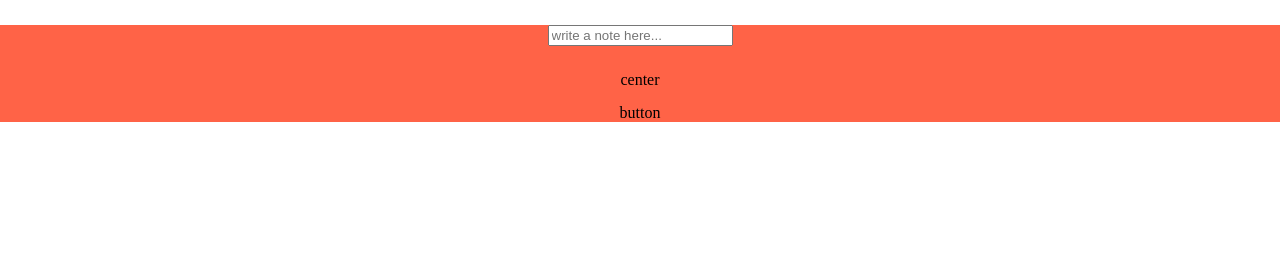
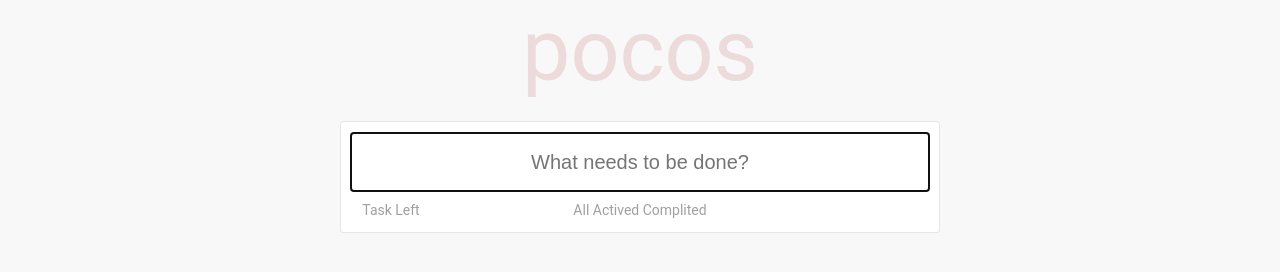
Before and after one commit to mastrosimone/todo-app-client, a website: page index.html in a window 1280 px wide. Drawn offline with nearby package versions, Linux system fonts and the light colour scheme; no server answers.

Commit message:
19 giugno

```diff
--- a/assets/css/style.css
+++ b/assets/css/style.css
@@ -5,10 +5,10 @@
 html, body {
     margin: 0;
     padding: 0;
+    font-family: 'Indie Flower', cursive;
+    background-color: #f8f8f8;
 }
-
 .TodoApp {
-    background-color: tomato; /* ;) tomato */
 }
 div#big {
     margin: auto;
@@ -16,8 +16,67 @@ div#big {
     text-align: center;
 }
 div#center {
-    margin: 15px 0;
+    margin: auto;
+    width: 600px;
 }
 div#top {
     margin: 25px 0;
 }
+div#top {
+    margin: 10px 0;
+}
+.div_class {
+    min-height: 50px;
+}
+input.checkbox {
+    float: left;
+    size: 16px;
+    height: 25px;
+    width: 25px;
+    margin: 15px 0px 20px 20px;
+}
+div#center {
+    min-height: 0px;
+}
+div#container {
+    margin: auto;
+    background-color: #fff;
+    border: 1px solid #e6e6e6;
+    border-radius: 3px;
+    width: 600px;
+}
+input#nota {
+    height: 60px;
+    font-size: 20px;
+    text-align: center;
+    color: #333;
+    width: 580px;
+    border: 1px solid #e6e6e6;
+}
+div#bottom {
+    height: 30px;
+}
+h1 {
+    font-size: 36px;
+    padding-bottom: 5px;
+    border-bottom: 1px solid #d8d8d8;
+    padding-right: 50px;
+    color: #565656;
+    font-weight: 200;
+}
+div#botton_left, div#botton_center, div#botton_right {
+    float: left;
+    width: 100px;
+    color: #a0a0a0;
+    font-size: 14px;
+    font-family: roboto;
+}
+div#botton_center {
+    width: 398px;
+}
+div#pocos {
+    font-size: 86px;
+    font-family: roboto;
+    margin-bottom: 20px;
+    color: rgba(175, 47, 47, 0.15);
+}
--- a/assets/js/app.js
+++ b/assets/js/app.js
@@ -8,20 +8,12 @@
 
         window.app.Session.get();
         window.app.Store.getTodos(function(response){
+        console.log(response)
         response = JSON.parse(response);
-            console.log(response)
+        console.log(response)
 
         })
-        // for(x = 0;x < data.content.lenght;x++)
 
-
-        var center = document.querySelector('#center')
-        var div = document.createElement("div")
-        div.textContent = ''
-        // div.textContent = json.data.docs
-        center.appendChild(div)
-
-        // for(i = 0;i < json.data.length;i++)
 
 
 
@@ -34,20 +26,55 @@
 
                 event.preventDefault()
                 var content = document.querySelector('#nota').value
+
                 var json = {}
                 json.data = {}
                 json.data.uuid = window.app.Session.get()
                 json.data.content = content
                 json.data.done = false
 
+                form.reset()
+
                 json = JSON.stringify(json);
 
                 window.app.Store.createTodo(json, function(response) {
-                    response = JSON.parse(response);
+                console.log('submit prima del parse:', response)
+                response = JSON.parse(response);
+                console.log('submit dopo il parse:',response)
+
+                var center = document.getElementById('center');
+                var div = document.createElement("div");
+                div.classList.add("div_class");
+
+                var input = document.createElement("input")
+                input.classList.add("checkbox")
+                input.setAttribute("type", "checkbox")
+
+                var space = document.createElement("space")
+                input.classList.add("space")
+
+                var h1 = document.createElement("h1");
+                h1.textContent = response.data.content
+
+                div.appendChild(input)
+                div.appendChild(h1);
+                div.appendChild(space)
+                center.appendChild(div);
+
+
 
                 })
 
-            // xhr.send(json);
+                /* window.app.Store.updateTodo(json, function(response) {
+                    console.log('submit prima del parse:', response)
+                    response = JSON.parse(response);
+                    console.log('submit dopo il parse:',response)
+
+
+
+                }) */
+
+
 
         });
 
--- a/assets/js/store.js
+++ b/assets/js/store.js
@@ -2,19 +2,22 @@
 
 
 //64a30e80-c75c-836e-0eba-e8ae9629e45e
+
+//2fd7b454-301c-f8b1-84b0-4eed488e0e1d
 
 (function(window, session) {
      var sessionUuid = session.get();
 
     function updateTodo(id, todoModel, callbackFunction) {
         // ajax call to post method
+        console.log('ciao')
     }
 
     function createTodo(todoModel, callbackFunction) {
         // ajax call to post method
         var xhr = new XMLHttpRequest(),
         method = "POST",
-        url = "http://192.168.20.173:7000/todos";
+        url = "http://todoapp.mosfarm.eu/todos";
 
         xhr.open(method, url, true);
         xhr.setRequestHeader('Content-type', 'application/json', 'charset=utf-8');
@@ -31,7 +34,7 @@
 
         var xhr = new XMLHttpRequest(),
         method = "GET",
-        url = "http://192.168.20.173:7000/todos"
+        url = "http://todoapp.mosfarm.eu/todos"
         url = url + '?uuid=' + sessionUuid;
 
         xhr.open(method, url, true);
--- a/index.html
+++ b/index.html
@@ -4,7 +4,7 @@
 <head>
     <meta charset="utf-8">
     <title>MDA Todoapp</title>
-
+    <link href="https://fonts.googleapis.com/css?family=Indie+Flower" rel="stylesheet">
     <link rel="stylesheet" href="assets/css/style.css">
 </head>
 
@@ -12,15 +12,14 @@
     <section class="TodoApp">
 
             <div id='big' class="big">
-
-                    <div id='center' class='center'>
-
+                <div id="pocos">pocos</div>
+                <div id='container' class='container'>
                         <div id='top' class='top'>
                             <form id="insert_form">
-                            <input type="text" id="nota" name="nota" class="nota" placeholder="write a note here..."></form>
+                            <input type="text" id="nota" name="nota" class="nota" placeholder="What needs to be done?" autofocus autocomplete="off"></form>
                         </div>
-                        <div id='center' class='center'>center</div>
-                        <div id='bottom' class='bottom'>button</div>
+                        <div id='center' class='center'></div>
+                        <div id='bottom' class='bottom'><div id="botton_left">Task Left</div><div id="botton_center">All Actived Complited</div><div id="botton_right"></div></div>
                     </div>
                 </div>
 
```
